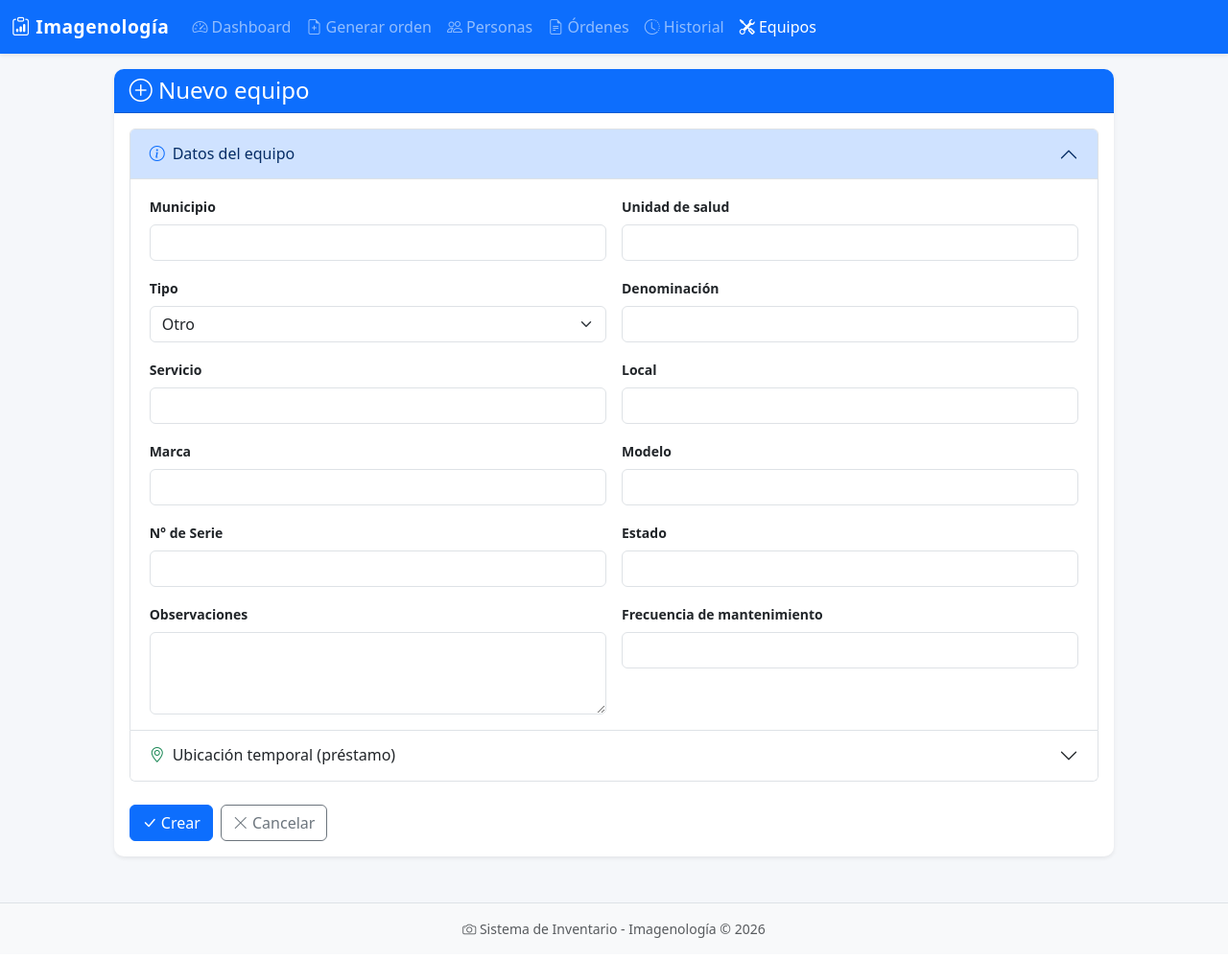
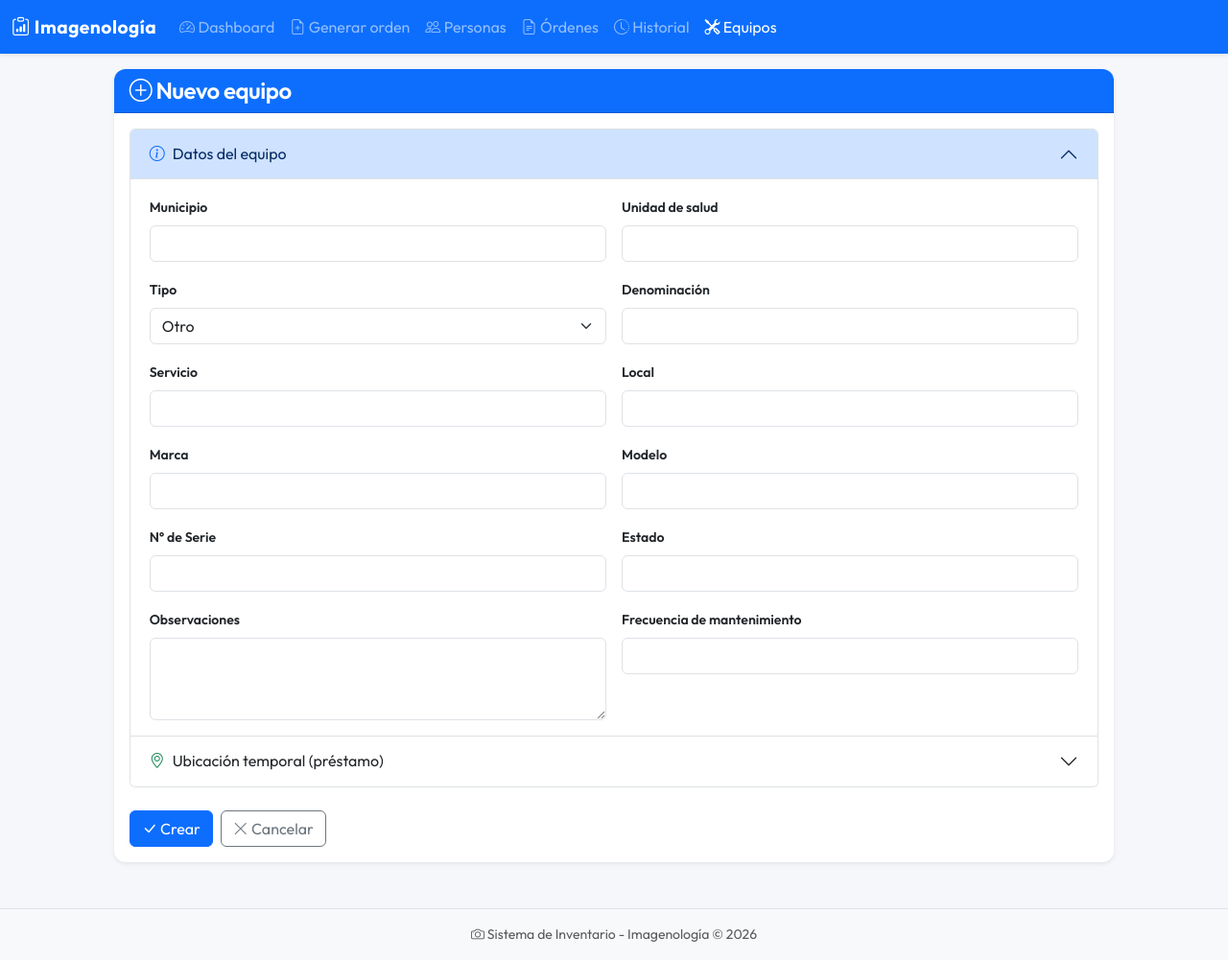
Before and after one commit to 1000carlospena-prog/imagenologia, a Django app: page /equipos/nuevo/ in a window 1280 px wide. Shown: the whole page at 96% size. Before the commit the page ends 978 px from the top, so only its background shows below. Run offline with Django 4.2, Linux system fonts and the light colour scheme; data that the repository does not hold is empty.

Commit message:
feat: Outfit font, hover/active states, focus ring, skip-to-content, 100dvh

```diff
--- a/inventario/static/inventario/css/style.css
+++ b/inventario/static/inventario/css/style.css
@@ -1,6 +1,28 @@
+html {
+    scroll-behavior: smooth;
+}
+
 body {
     background-color: #f5f7fa;
-    min-height: 100vh;
+    min-height: 100dvh;
+    font-family: 'Outfit', system-ui, -apple-system, sans-serif;
+}
+
+h1, h2, h3, h4, h5, h6,
+.h1, .h2, .h3, .h4, .h5, .h6 {
+    font-weight: 600;
+    letter-spacing: -0.02em;
+}
+
+h1, .h1 { font-size: calc(1.6rem + 0.6vw); letter-spacing: -0.03em; }
+h2, .h2 { font-size: calc(1.35rem + 0.4vw); }
+
+p, li, .card-text, .lead {
+    text-wrap: pretty;
+}
+
+td, th, .tabular-nums {
+    font-variant-numeric: tabular-nums;
 }
 
 .navbar-brand {
@@ -10,12 +32,16 @@ body {
 
 .card {
     border: none;
-    border-radius: 10px;
-    transition: transform 0.1s ease;
+    border-radius: 12px;
+    transition: transform 0.2s ease, box-shadow 0.2s ease;
+}
+
+.card:hover {
+    box-shadow: 0 4px 16px rgba(0,0,0,0.08);
 }
 
 .card-header {
-    border-radius: 10px 10px 0 0 !important;
+    border-radius: 12px 12px 0 0 !important;
     font-weight: 600;
 }
 
@@ -45,10 +71,24 @@ body {
 
 .btn {
     border-radius: 6px;
+    transition: transform 0.15s ease, box-shadow 0.15s ease;
+}
+
+.btn:active {
+    transform: scale(0.97);
+}
+
+.btn:hover {
+    box-shadow: 0 2px 8px rgba(0,0,0,0.1);
 }
 
 .form-control, .form-select {
     border-radius: 6px;
+}
+
+:focus-visible {
+    outline: 2px solid #0d6efd;
+    outline-offset: 2px;
 }
 
 .form-control:focus, .form-select:focus {
@@ -73,7 +113,7 @@ body {
 }
 
 .min-vh-100 {
-    min-height: 100vh;
+    min-height: 100dvh;
 }
 
 .table-active {
--- a/inventario/templates/inventario/base.html
+++ b/inventario/templates/inventario/base.html
@@ -4,6 +4,9 @@
     <meta charset="UTF-8">
     <meta name="viewport" content="width=device-width, initial-scale=1.0">
     <title>{% block title %}Imagenología{% endblock %}</title>
+    <link rel="preconnect" href="https://fonts.googleapis.com">
+    <link rel="preconnect" href="https://fonts.gstatic.com" crossorigin>
+    <link href="https://fonts.googleapis.com/css2?family=Outfit:wght@300..700&display=swap" rel="stylesheet">
     <link rel="preconnect" href="https://cdn.jsdelivr.net">
     <link rel="dns-prefetch" href="https://cdn.jsdelivr.net">
     <link href="https://cdn.jsdelivr.net/npm/bootstrap@5.3.3/dist/css/bootstrap.min.css" rel="stylesheet">
@@ -13,6 +16,7 @@
     {% block extra_head %}{% endblock %}
 </head>
 <body>
+    <a href="#main-content" class="visually-hidden-focusable d-inline-flex align-items-center p-2 text-decoration-none" style="position:absolute;z-index:9999">Saltar al contenido</a>
     <nav class="navbar navbar-expand-lg navbar-dark bg-primary shadow-sm sticky-top">
         <div class="container-fluid">
             <a class="navbar-brand fw-bold" href="{% url 'dashboard' %}">
@@ -87,7 +91,7 @@
         </div>
     </nav>
 
-    <div class="container-fluid mt-3">
+    <div class="container-fluid mt-3" id="main-content">
         {% if messages %}
             <div aria-live="polite">
             {% for message in messages %}
```
